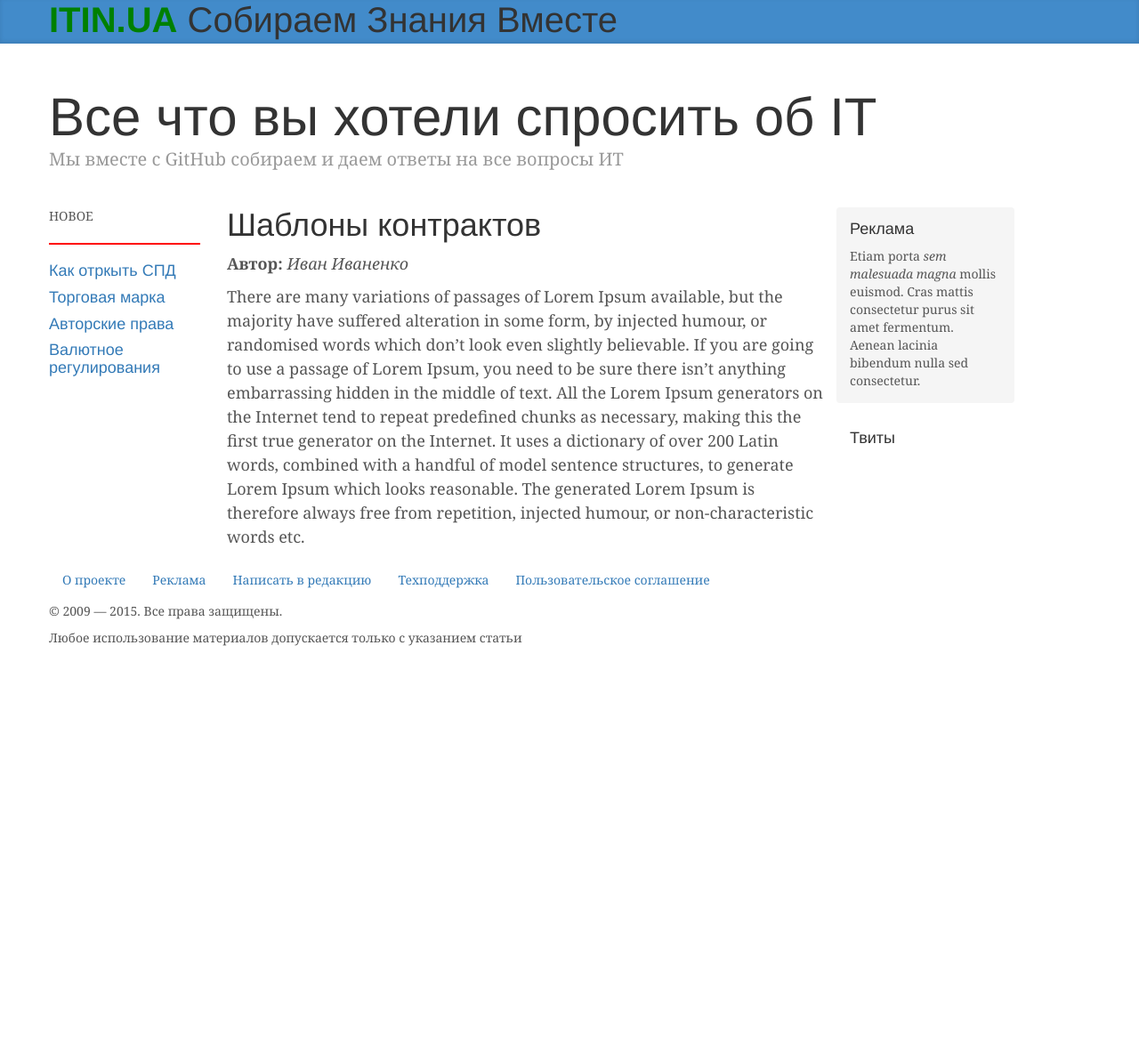
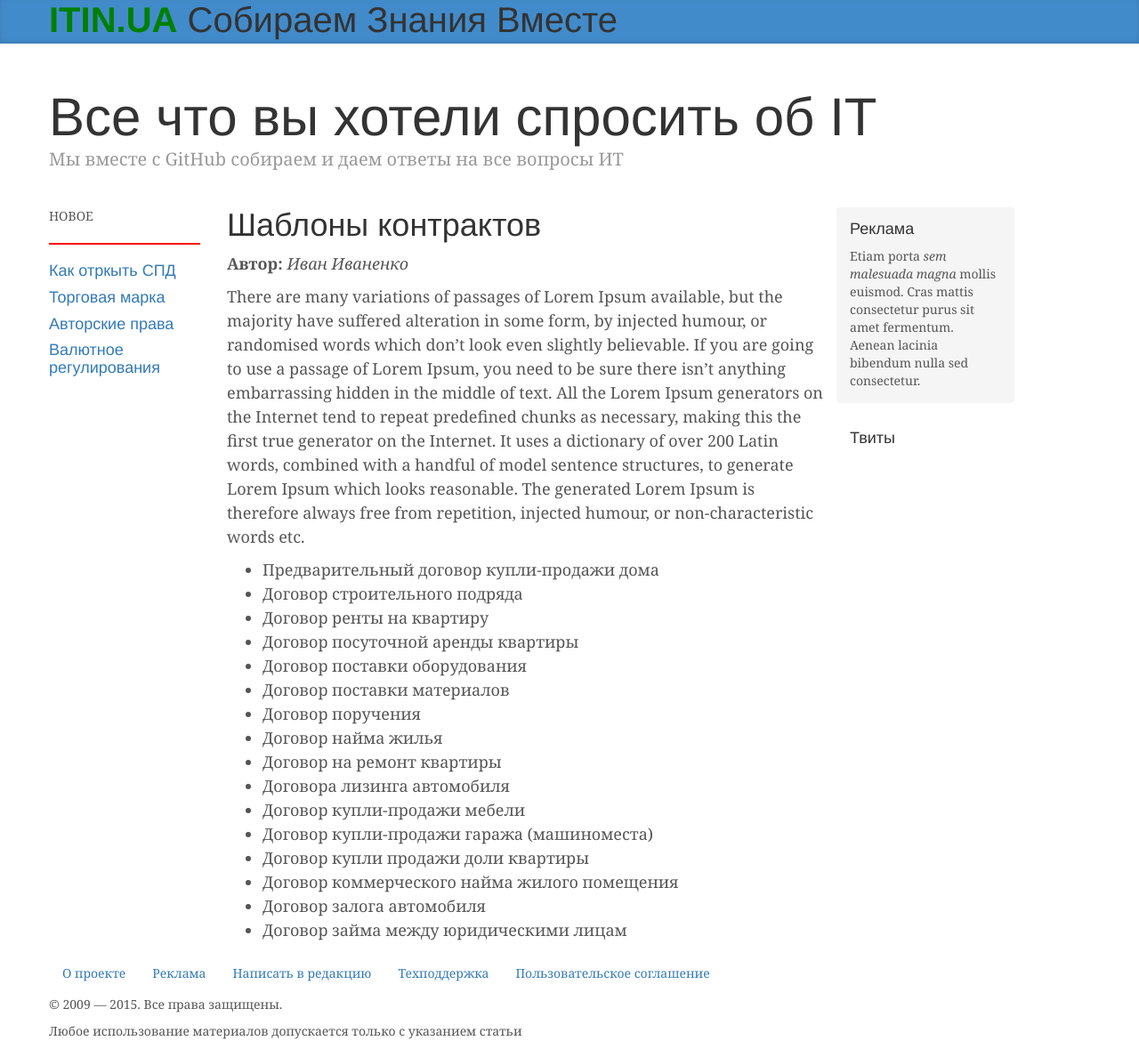
Before and after one commit to itinua/itinua.github.io, a Jekyll site: the page built from content/ru/rabota-s-inostrannymi-kompaniyami/shablony-kontraktov.md, in a window 1280 px wide. Shown: the whole page at 89% size. Built offline with Jekyll 4.4.1, drawn with Linux system fonts in a browser that asks for light colours; before the commit the page ends 900 px from its top, so only the background shows below that.

```diff
--- a/content/ru/rabota-s-inostrannymi-kompaniyami/shablony-kontraktov.md
+++ b/content/ru/rabota-s-inostrannymi-kompaniyami/shablony-kontraktov.md
@@ -6,9 +6,26 @@ layout: article
 
 There are many variations of passages of Lorem Ipsum available,
 but the majority have suffered alteration in some form, by injected humour, or randomised words which
- don't look even slightly believable. If you are going to use a passage of Lorem Ipsum, you need to be
-  sure there isn't anything embarrassing hidden in the middle of text. All the Lorem Ipsum generators on the
-   Internet tend to repeat predefined chunks as necessary, making this the first true generator on the Internet.
-   It uses a dictionary of over 200 Latin words, combined with a handful of model sentence structures, to generate Lorem
-   Ipsum which looks reasonable. The generated Lorem Ipsum is therefore always free from repetition, injected humour,
-   or non-characteristic words etc.
+don't look even slightly believable. If you are going to use a passage of Lorem Ipsum, you need to be
+sure there isn't anything embarrassing hidden in the middle of text. All the Lorem Ipsum generators on the
+Internet tend to repeat predefined chunks as necessary, making this the first true generator on the Internet.
+It uses a dictionary of over 200 Latin words, combined with a handful of model sentence structures, to generate Lorem
+Ipsum which looks reasonable. The generated Lorem Ipsum is therefore always free from repetition, injected humour,
+or non-characteristic words etc.
+
+* Предварительный договор купли-продажи дома
+* Договор строительного подряда
+* Договор ренты на квартиру
+* Договор посуточной аренды квартиры
+* Договор поставки оборудования
+* Договор поставки материалов
+* Договор поручения
+* Договор найма жилья
+* Договор на ремонт квартиры
+* Договора лизинга автомобиля
+* Договор купли-продажи мебели
+* Договор купли-продажи гаража (машиноместа)
+* Договор купли продажи доли квартиры
+* Договор коммерческого найма жилого помещения
+* Договор залога автомобиля
+* Договор займа между юридическими лицам
```
Also changed, not shown: content/ru/rabota-s-inostrannymi-kompaniyami/kak-rabotat-s-google.md (+9 -0 lines).
